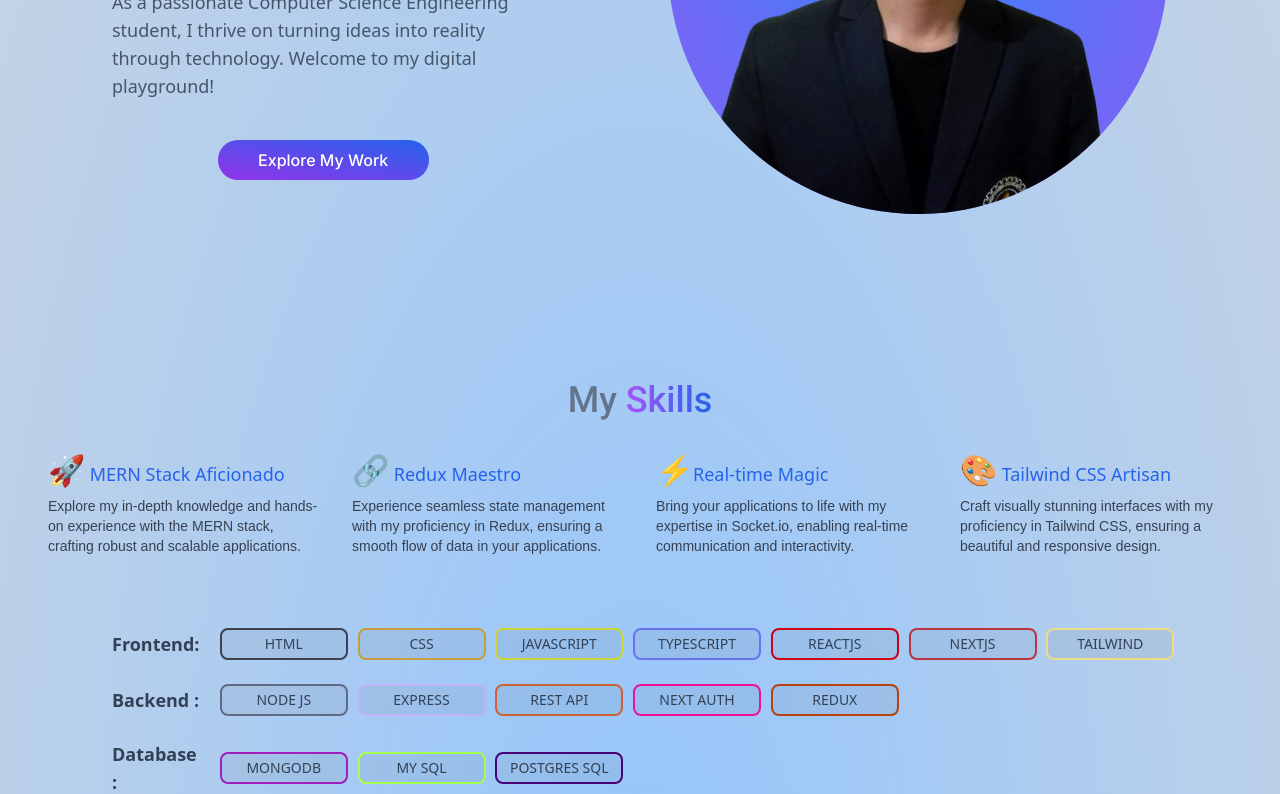
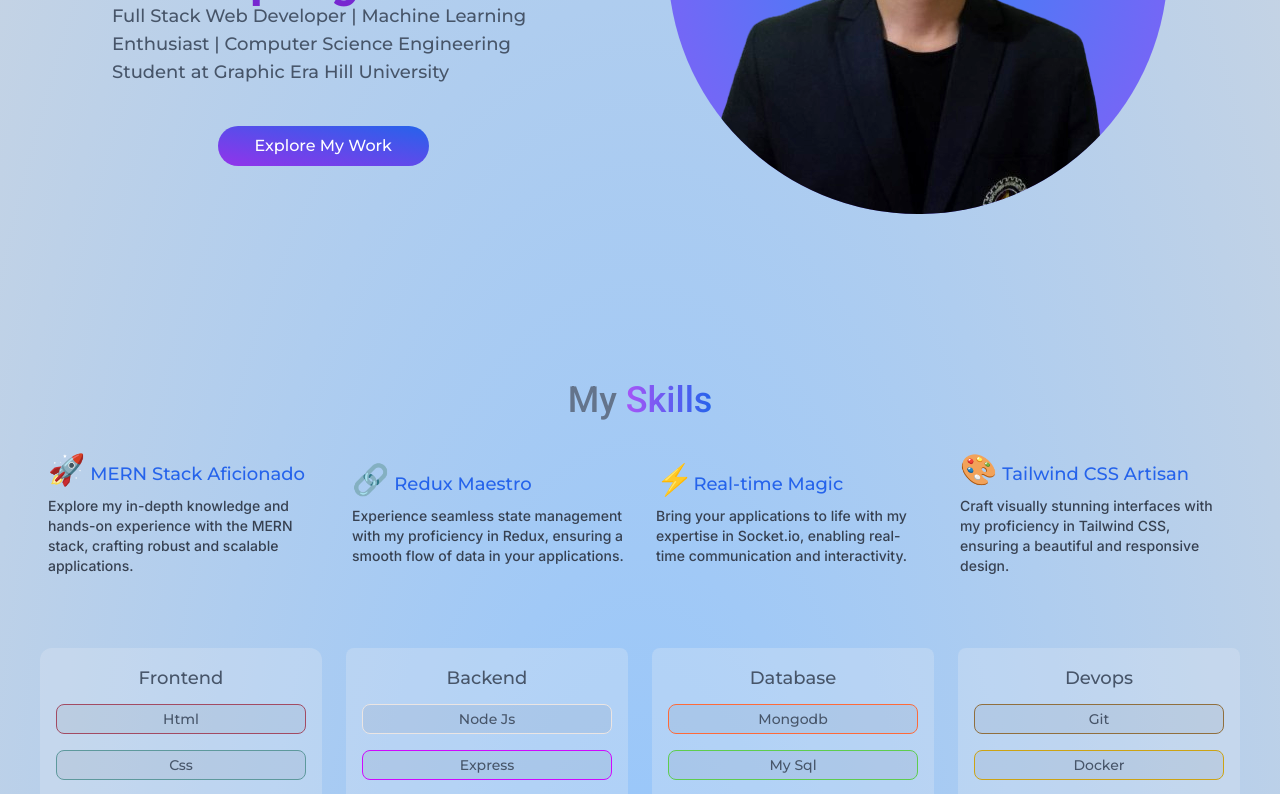
Before and after one commit to Saurabh-2003/Portfolio, a Next.js app: page / in a window 1280 px wide. Shown: the part 460-1254 px from the top of the page. Built offline with nearby package versions, Linux system fonts and the light colour scheme; a web font is replaced by a local one.

Commit message:
Made some UI changes to the skills section of the portfolio

```diff
--- a/app/page.tsx
+++ b/app/page.tsx
@@ -7,11 +7,19 @@ import Projects from '@/components/Projects'
 import Socials from '@/components/Socials'
 import TechStack from '@/components/TechStack'
 import Contact from '@/components/Contact'
+import { Montserrat } from 'next/font/google';
+
+const montserrat = Montserrat({
+  weight: '500',
+  subsets: ['latin'],
+  display: 'swap',
+});
+
 
 const Home = () => {
 
   return (
-   <main >
+   <main className={`${montserrat.className}`}>
      <section id='home'>
       <Hero />
     </section>
--- a/components/Hero.tsx
+++ b/components/Hero.tsx
@@ -24,7 +24,7 @@ const Hero = () => {
           initial={{opacity:0, x:"-100%"}}
           animate={{opacity:1, x:0}}
           transition={{ duration: 0.8 }}
-           className={` text-7xl ${montserrat.className} text-slate-700 dark:text-slate-200`}
+           className={` text-7xl  text-slate-700 dark:text-slate-200`}
            >
             Hey there, I'm <span className='bg-clip-text text-transparent bg-gradient-to-t from-purple-700 to-blue-600'>Saurabh Thapliyal</span>.
           </motion.div>
@@ -33,14 +33,14 @@ const Hero = () => {
             animate = {{opacity: 1, x:0}}
             transition={{ duration: 0.8 }}
             className='  text-lg text-ellipsis dark:text-slate-300 text-slate-600'>
-              As a passionate Computer Science Engineering student, I thrive on turning ideas into reality through technology. Welcome to my digital playground!
+              Full Stack Web Developer | Machine Learning Enthusiast | Computer Science Engineering Student at Graphic Era Hill University
           </motion.div>
           <motion.div
             initial= {{opacity:0,y:"100%"}}
             animate = {{opacity:1, y:0}}
             transition={{ duration: 0.8 }}
           >
-            <a href="#projects" className={`${inter.className} mx-auto  text-white bg-gradient-to-tr w-1/2 grid place-content-center rounded-3xl mt-10 h-10 from-purple-600 to-blue-600 dark:text-slate-300 dark:hover:text-slate-100 hover:cursor-pointer`}>
+            <a href="#projects" className={` mx-auto  text-white bg-gradient-to-tr w-1/2 grid place-content-center rounded-3xl mt-10 h-10 from-purple-600 to-blue-600 dark:text-slate-300 dark:hover:text-slate-100 hover:cursor-pointer`}>
             Explore My Work
           </a>
           </motion.div>
--- a/components/Skills.tsx
+++ b/components/Skills.tsx
@@ -1,5 +1,5 @@
 import React from 'react'
-import { Roboto,  B612 } from 'next/font/google'
+import { Roboto,  B612,Inter } from 'next/font/google'
 
 const roboto = Roboto ({
   weight: '500',
@@ -9,6 +9,12 @@ const roboto = Roboto ({
 const b6 = B612({
   weight: '400',
   subsets: ['latin'],
+})
+
+const inter = Inter({
+  weight: '500',
+  subsets: ['latin'],
+  display: 'swap',
 })
 
 const Skills = () => {
@@ -22,24 +28,24 @@ const Skills = () => {
        <div className='grid lg:grid-cols-4 gap-4  md:grid-cols-2 mt-8 sm:grid-cols-1 place-content-center place-items-center'>
          <div className=' h-26 rounded-xl  flex flex-col gap-2 px-2'>
             <h3 className='text-lg text-blue-600 dark:text-slate-400'><span className='text-3xl'>🚀</span> MERN Stack Aficionado</h3>
-            <p className={`text-sm text-gray-700 dark:text-slate-500 ${b6.className}`}>Explore my in-depth knowledge and hands-on experience with the MERN stack, crafting robust and scalable applications.</p>
+            <p className={`text-sm text-gray-700 dark:text-slate-500 ${inter.className}`}>Explore my in-depth knowledge and hands-on experience with the MERN stack, crafting robust and scalable applications.</p>
         </div>
 
         <div className=' h-26 rounded-xl  flex flex-col gap-2 px-2'>
             <h3 className='text-lg text-blue-600 dark:text-slate-400'><span className='text-3xl'>🔗</span> Redux Maestro</h3>
-            <p className={`text-sm text-gray-700 dark:text-slate-500 ${b6.className}`}> Experience seamless state management with my proficiency in Redux, ensuring a smooth flow of data in your applications.</p>
+            <p className={`text-sm text-gray-700 dark:text-slate-500 ${inter.className}`}> Experience seamless state management with my proficiency in Redux, ensuring a smooth flow of data in your applications.</p>
         </div>
 
         <div className=' h-26 rounded-xl  flex flex-col gap-2 px-2'>
             <h3 className='text-lg text-blue-600 dark:text-slate-400'><span className='text-3xl'>⚡</span>
             Real-time Magic</h3>
-            <p className={`text-sm text-gray-700 dark:text-slate-500 ${b6.className}`}> Bring your applications to life with my expertise in Socket.io, enabling real-time communication and interactivity.</p>
+            <p className={`text-sm text-gray-700 dark:text-slate-500 ${inter.className}`}> Bring your applications to life with my expertise in Socket.io, enabling real-time communication and interactivity.</p>
         </div>
 
         <div className=' h-26 rounded-xl  flex flex-col gap-2 px-2'>
             <h3 className='text-lg text-blue-600 dark:text-slate-400'><span className='text-3xl'>🎨
             </span> Tailwind CSS Artisan</h3>
-            <p className={`text-sm text-gray-700 dark:text-slate-500 ${b6.className}`}>  Craft visually stunning interfaces with my proficiency in Tailwind CSS, ensuring a beautiful and responsive design.
+            <p className={`text-sm text-gray-700 dark:text-slate-500 ${inter.className}`}>  Craft visually stunning interfaces with my proficiency in Tailwind CSS, ensuring a beautiful and responsive design.
             </p>
         </div>
        </div>
--- a/components/TechStack.tsx
+++ b/components/TechStack.tsx
@@ -1,7 +1,14 @@
 import { motion, AnimatePresence } from 'framer-motion';
 import { useInView } from 'react-intersection-observer';
 import { useEffect, useState } from 'react';
+import {Montserrat} from 'next/font/google'
 
+const montserrat = Montserrat({
+  weight: ['300', '400', '500', '700'],
+  subsets: ['latin'],
+  display:'swap',
+  fallback: ['Arial', 'sans-serif'],
+});
 
 const frontend = ['HTML', 'CSS', 'JAVASCRIPT', 'TYPESCRIPT', 'REACTJS', 'NEXTJS', 'TAILWIND'];
 const backend = ['NODE JS', 'EXPRESS', 'REST API', 'NEXT AUTH', 'REDUX'];
@@ -9,13 +16,22 @@ const database = ['MONGODB', 'MY SQL', 'POSTGRES SQL'];
 const devops = ['GIT', 'DOCKER'];
 
 const getRandomColor = () => {
-  const letters = '0123456789ABCDEF';
-  let color = '#';
-  for (let i = 0; i < 6; i++) {
-    color += letters[Math.floor(Math.random() * 16)];
-  }
+  const randomChannel = () => Math.floor(Math.random() * 256);
+  const neonIntensity = 200;
+
+  const r = (randomChannel() + neonIntensity) % 256;
+  const g = (randomChannel() + neonIntensity) % 256;
+  const b = (randomChannel() + neonIntensity) % 256;
+
+  const rgbToHex = (rgb:number) => {
+    let hex = rgb.toString(16);
+    return hex.length === 1 ? '0' + hex : hex;
+  };
+
+  const color = '#' + rgbToHex(r) + rgbToHex(g) + rgbToHex(b);
   return color;
 };
+
 
 const TechStack = () => {
   const [ref, inView] = useInView({
@@ -29,7 +45,7 @@ const TechStack = () => {
   }, [inView]);
 
   const renderList = (techStack: string[]) => (
-    <ul className='grid lg:grid-cols-7 md:grid-cols-4 sm:grid-cols-2 gap-4 ml-4'>
+    <ul className={`flex text-sm flex-wrap gap-4 `}>
       <AnimatePresence initial={false}>
         {isVisible &&
           techStack.map((tech, index) => (
@@ -39,10 +55,10 @@ const TechStack = () => {
               animate={{ opacity: 1, y: 0 }}
               exit={{ opacity: 0, y: -20 }}
               transition={{ duration: 0.5, delay: index * 0.15 }}
-              className={`w-32 border-2 text-sm py-1 text-center rounded-lg bg-black/5 dark:bg-white/5 dark:text-white/80 text-slate-700`}
+              className={`w-32 flex-grow  border-[1px] py-1 capitalize text-center rounded-lg bg-black/5 dark:bg-white/5 dark:text-white/80 text-slate-600`}
               style={{ borderColor: getRandomColor() }}
             >
-              {tech}
+              {tech.toLocaleLowerCase()}
             </motion.li>
           ))}
       </AnimatePresence>
@@ -50,21 +66,21 @@ const TechStack = () => {
   );
 
   return (
-    <div ref={ref} className='flex flex-col px-28 mt-8 gap-6'>
-      <div className='flex items-center'>
-        <h1 className='dark:text-slate-400 text-slate-700 w-24 font-bold text-lg'>Frontend: </h1>
+    <div ref={ref} className='grid lg:grid-cols-4 md:grid-cols-2 sm:grid-cols-1 mx-10 mt-8 gap-6'>
+      <div className='flex flex-col  dark:border-[1px] dark:border-slate-500 dark:bg-neutral-900/20 bg-slate-200/30  rounded-xl py-4 px-4'>
+        <h1 className='dark:text-slate-400  text-slate-600  text-lg w-full text-center mb-3'>Frontend </h1>
         {renderList(frontend)}
       </div>
-      <div className='flex items-center'>
-        <h1 className='dark:text-slate-400 font-bold text-slate-700 w-24 text-lg'>Backend :</h1>
+      <div className='flex flex-col dark:border-[1px]  dark:bg-neutral-900/20 bg-slate-200/30 dark:border-slate-500 rounded-lg py-4 px-4'>
+        <h1 className='dark:text-slate-400  text-slate-600  w-full text-lg text-center  mb-3'>Backend</h1>
         {renderList(backend)}
       </div>
-      <div className='flex items-center'>
-        <h1 className='dark:text-slate-400 font-bold text-slate-700 w-24 text-lg'>Database :</h1>
+      <div className='flex flex-col dark:border-[1px]  dark:bg-neutral-900/20 bg-slate-200/30 dark:border-slate-500 rounded-lg py-4 px-4'>
+        <h1 className='dark:text-slate-400  text-slate-600 w-full  text-lg text-center  mb-3'>Database</h1>
         {renderList(database)}
       </div>
-      <div className='flex items-center'>
-        <h1 className='dark:text-slate-400 font-bold text-slate-700 w-24 text-lg'>Devops :</h1>
+      <div className='flex flex-col dark:border-[1px]  dark:bg-neutral-900/20 bg-slate-200/30 dark:border-slate-500 rounded-lg py-4 px-4'>
+        <h1 className='dark:text-slate-400  text-slate-600 w-full  text-lg text-center  mb-3'>Devops</h1>
         {renderList(devops)}
       </div>
     </div>
```
